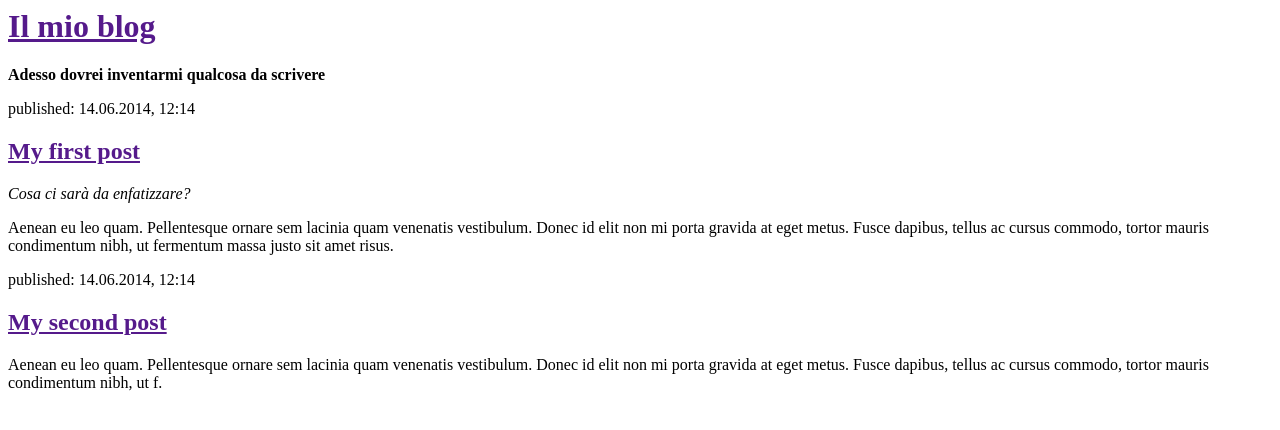
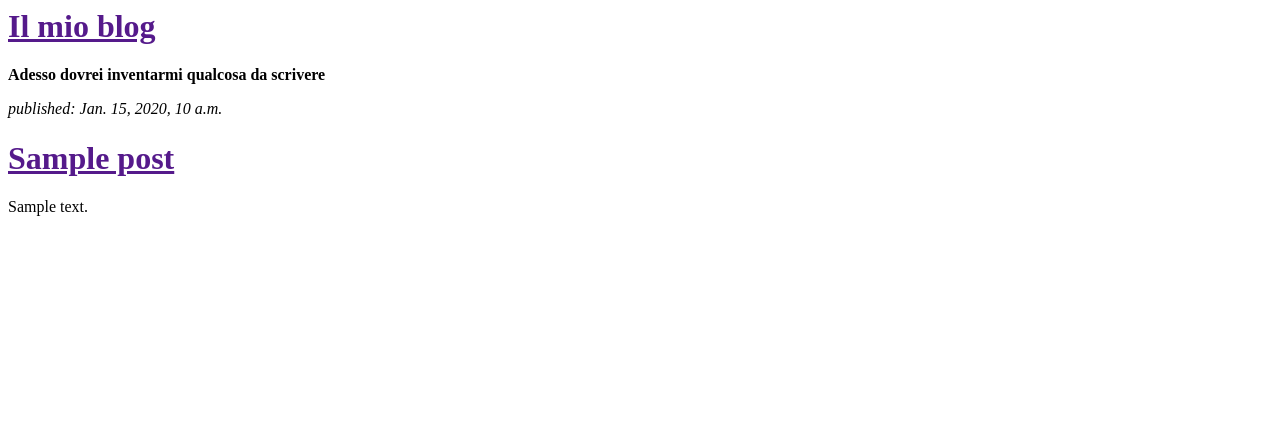
Before and after one commit to eleonoraflorian/my-first-blog, a Django app: template blog/templates/blog/post_list.html in a window 1280 px wide. Shown: the top 430 px of the page. Run offline with Django 3.2, Linux system fonts and the light colour scheme; the template is opened without the code that fills it: values that come from a table or form of the project are taken from there, others are empty; tables that the repository leaves empty hold one stand-in row (values such as "Sample post").

Commit message:
Modificato il template per mostrare i post d un database

```diff
--- a/blog/templates/blog/post_list.html
+++ b/blog/templates/blog/post_list.html
@@ -8,17 +8,12 @@
 			<strong>Adesso dovrei inventarmi qualcosa da scrivere</strong><br>
 		</div>
 
-		<div>
-			<p>published: 14.06.2014, 12:14</p>
-			<h2><a href="">My first post</a></h2>
-			<em>Cosa ci sarà da enfatizzare?</em>
-			<p>Aenean eu leo quam. Pellentesque ornare sem lacinia quam venenatis vestibulum. Donec id elit non mi porta gravida at eget metus. Fusce dapibus, tellus ac cursus commodo, tortor mauris condimentum nibh, ut fermentum massa justo sit amet risus.</p>
-		</div>
-
-		<div>
-			<p>published: 14.06.2014, 12:14</p>
-			<h2><a href="">My second post</a></h2>
-			<p>Aenean eu leo quam. Pellentesque ornare sem lacinia quam venenatis vestibulum. Donec id elit non mi porta gravida at eget metus. Fusce dapibus, tellus ac cursus commodo, tortor mauris condimentum nibh, ut f.</p>
-		</div>
+		{% for post in posts %}
+			<div>
+				<p><em>published: {{ post.published_date }}</em></p>
+				<h1><a href="">{{ post.title }}</a></h1>
+				<p>{{ post.text|linebreaksbr }}</p>
+			</div>
+		{% endfor %}
 	</body>
 </html>
--- a/blog/views.py
+++ b/blog/views.py
@@ -1,5 +1,8 @@
 from django.shortcuts import render
+from .models import Post
+from django.utils import timezone
 from django.core.urlresolvers import reverse
 
 def post_list(request):
-    return render(request, 'blog/post_list.html', {})
+	posts = Post.objects.filter(published_date__lte= timezone.now()).order_by('published_date')
+	return render(request, 'blog/post_list.html', {'posts': posts})
```
